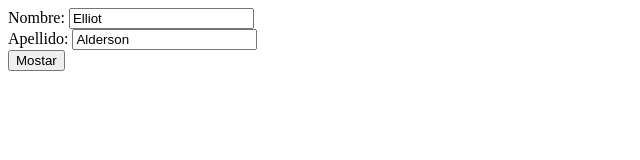
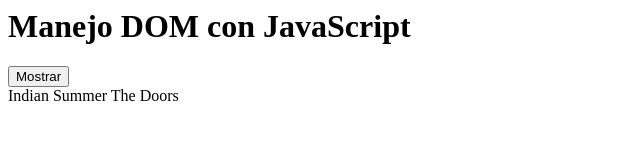
Before and after one commit to AdrianC47/UniversidadJavaScript, a plain HTML site: page Leccion16/index.html in a window 1280 px wide. Shown: the whole page, without its empty margins (0-640 px from the left). Drawn offline with Linux system fonts and the light colour scheme.

Commit message:
Uso de document.write( ) con JavaScript

```diff
--- a/Leccion16/index.html
+++ b/Leccion16/index.html
@@ -1,33 +1,18 @@
-<!DOCTYPE html>
-<html >
+<html  >
 <head>
     <meta charset="UTF-8">
-    <title>Ejemplo Formulario con JavaScript</title>
+    <title>Manejo DOM con JavaScript Formulario</title>
 </head>
 <body>
-   <form id ="formulario">
-        Nombre: <input type="text" name="nombre" value="Elliot">
-        <br>
-        Apellido: <input type="text" name="apellido" value="Alderson">
-        <br>
-   </form>
-   <button onclick="mostrarValores()">Mostar</button>
-   <div id="valores"> </div>
-   <script>
-    function mostrarValores() {
-        let formulario = document.forms['formulario']; //se usa el atributo forms e indicamos el id del formulario al cual queremos acceder
-        let texto = ' ';
-        let nombre = formulario['nombre'];
-        console.log(nombre.value);
-        let apellido = formulario['apellido']
-        console.log(apellido.value)
-        texto= nombre.value +  '<br/>' + apellido.value;
-        // for (let elemento of formulario) {
-        //     texto += elemento.value + '<br/>'
-        // }
-        document.getElementById("valores").innerHTML = texto;
-    }
-   </script>
+    <h1>Manejo DOM con JavaScript</h1>
+    <button onclick="mostrar()">Mostrar</button>
+    <br>
+    <script>
+        document.write("Indian Summer The Doors");
 
+        function mostrar() {
+            document.write("Take Care")
+        }
+    </script>
 </body>
 </html>
```
